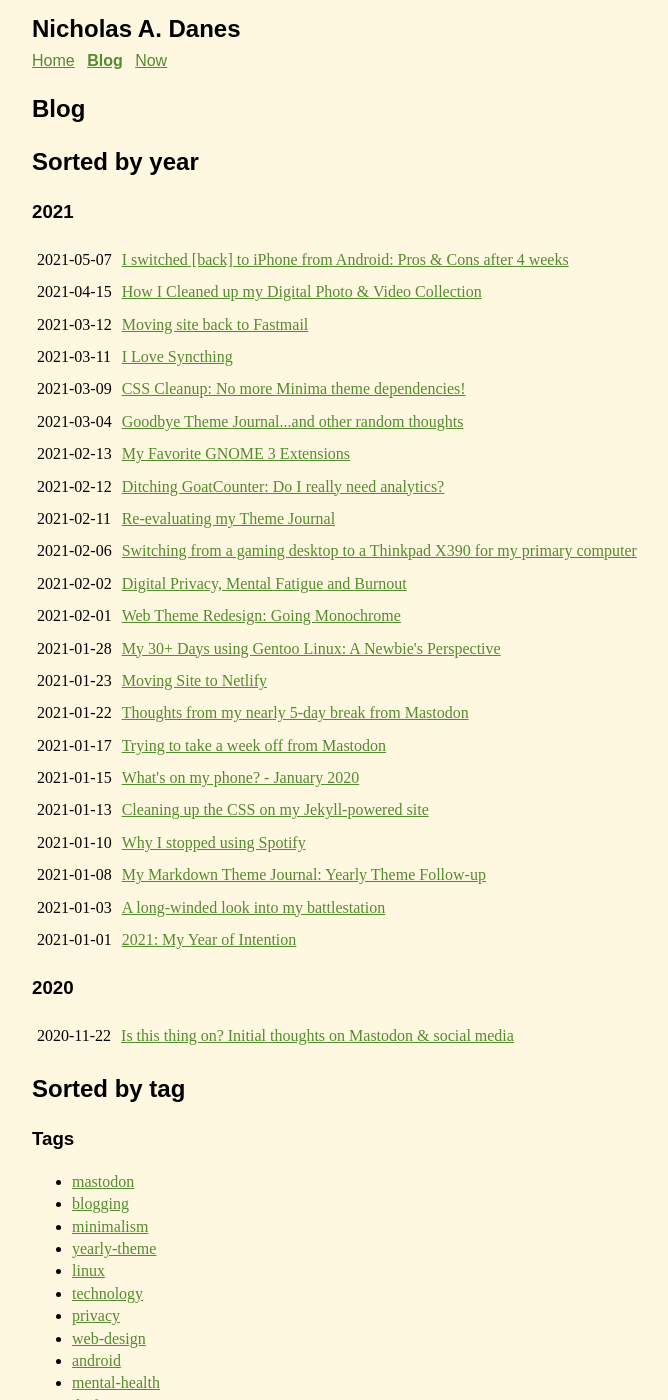
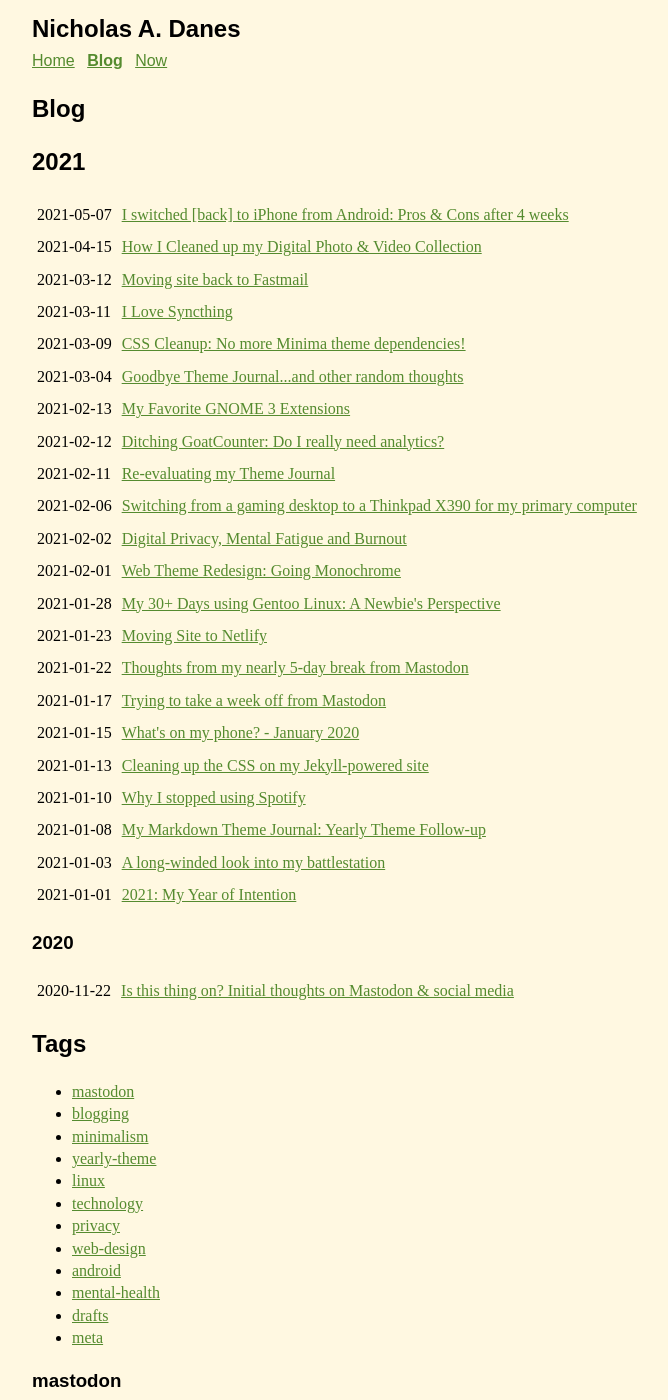
Before and after one commit to danesnick/old_website, a Jekyll site: the page built from blog.markdown, in a window 1280 px wide and 1400 px high. Shown: the whole window, without its empty margins (208-876 px from the left). Built offline with Jekyll 4.4.1, drawn with Linux system fonts in a browser that asks for light colours.

Commit message:
More adjustments to blog page

```diff
--- a/_layouts/blog.html
+++ b/_layouts/blog.html
@@ -8,7 +8,6 @@
 </div>
 
 <div>
-	<h2 id="monthly">Sorted by year</h2>
 {% for post in site.posts  %}
     {% capture this_year %}{{ post.date | date: "%Y" }}{% endcapture %}
     {% capture this_month %}{{ post.date | date: "%B" }}{% endcapture %}
@@ -16,7 +15,7 @@
     {% capture next_month %}{{ post.previous.date | date: "%B" }}{% endcapture %}
 
     {% if forloop.first %}
-    <h3 id="{{ this_year }}-ref">{{this_year}}</h3>
+    <h2 id="{{ this_year }}-ref">{{this_year}}</h2>
     <table>
     {% endif %}
 	<tr>
@@ -34,9 +33,8 @@
 {% endfor %}
 </table>
 
-<h2 id="tags">Sorted by tag</h2>
 <!-- Reference: https://simbly.me/2021/01/06/Tags-in-Archive/ -->
-<h3>Tags</h3>
+<h2>Tags</h2>
 <ul>
 {% for tag in site.tags %}
   {% assign t = tag | first %}
```
